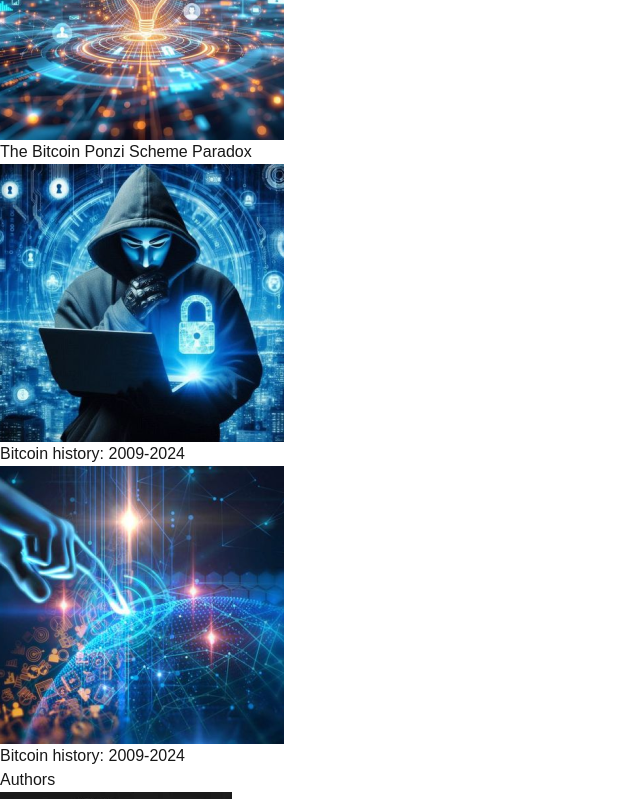
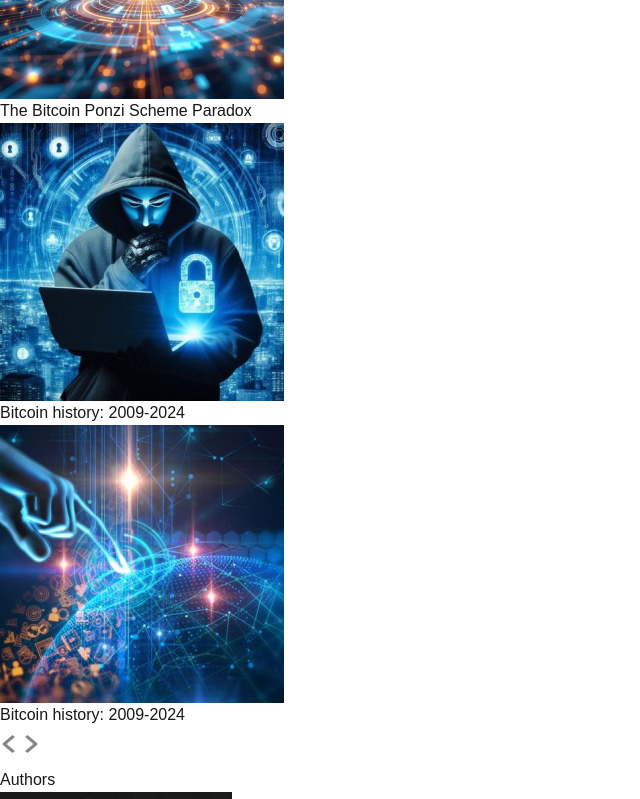
Before and after one commit to adarshkumar790/blocklens, a Next.js app: page / in a window 1280 px wide. Shown: the part 5340-6139 px from the top of the page, without its empty margins (0-640 px from the left). Built offline with nearby package versions, Linux system fonts and the light colour scheme.

Commit message:
first commit

```diff
--- a/src/components/Container.tsx
+++ b/src/components/Container.tsx
@@ -1,4 +1,3 @@
-
 import React from "react";
 
 const articles = [
@@ -42,32 +41,30 @@
 
 const Container: React.FC = () => {
   return (
-    <div className="bg-white min-h-screen py-10">
-      <div className="max-w-5xl mx-auto grid grid-cols-1 sm:grid-cols-2 md:grid-cols-3 gap-6">
+    <div className="bg-white min-h-screen p-4 py-10">
+      <div className="max-w-7xl mx-auto grid grid-cols-1 sm:grid-cols-2 md:grid-cols-3 lg:grid-cols-3 gap-6">
         {articles.map((article, index) => (
           <div
             key={index}
-            className="bg-[#F8F8F8]  shadow-md overflow-hidden hover:shadow-lg transition-shadow-[#00000040]"
+            className="bg-[#F8F8F8] shadow-md overflow-hidden hover:shadow-lg transition-shadow duration-300"
           >
             <img
               src={article.image}
               alt={article.title}
               className="w-full h-64 object-cover"
             />
-            <div className="p-2">
-              <h2 className="w-[250px] h-[64px]  font-bold left-[124px] gap-0">{article.title}</h2>
-              <p className="w-[356px] h-[69px]  left-[124px] gap-0">{article.description}</p>
-              <div className="flex items-center justify-between text-sm text-[#53575D]">
+            <div className="p-4">
+              <h2 className="font-bold text-xl leading-6">{article.title}</h2>
+              <p className="text-sm text-[#53575D] mt-2">{article.description}</p>
+              <div className="flex items-center justify-between text-xs text-[#53575D] mt-4">
                 <span>by HEKMANG</span>
-
                 <span>Jan 1, 2025</span>
               </div>
               <div className="flex justify-start items-center mt-4 mb-1">
-  <button className="text-[#FFFFFF] text-xs font-medium px-2 py-2 bg-[#1E293B] rounded hover:bg-blue-600 focus:outline-none focus:ring-2 focus:ring-blue-400">
-    {article.tag}
-  </button>
-</div>
-
+                <button className="text-[#FFFFFF] text-xs font-medium px-2 py-2 bg-[#1E293B] rounded hover:bg-blue-600 focus:outline-none focus:ring-2 focus:ring-blue-400">
+                  {article.tag}
+                </button>
+              </div>
             </div>
           </div>
         ))}
--- a/src/components/Guides.tsx
+++ b/src/components/Guides.tsx
@@ -44,44 +44,45 @@
   const visibleGuides = guides.slice(startIndex, startIndex + itemsPerPage);
 
   return (
-    <div className="bg-white min-h-screen py-10 relative">
+    <div className="bg-white min-h-screen py-10">
       <div className="max-w-6xl mx-auto px-6">
         <h2 className="text-3xl font-bold text-center mb-6">Guides</h2>
-        <div className="relative">
+
+        {/* Guides Section */}
+        <div className="flex flex-wrap gap-6 justify-center">
+          {visibleGuides.map((guide, index) => (
+            <div key={index} className="bg-white w-[220px] overflow-hidden hover:shadow-lg">
+              <img
+                src={guide.image}
+                alt={guide.title}
+                className="w-[220px] h-[240px] object-cover"
+              />
+              <div className="pt-4 px-2">
+                <h3 className="text-sm font-medium text-[#53575D]">{guide.title}</h3>
+              </div>
+            </div>
+          ))}
+        </div>
+
+        {/* Buttons Section: Add flexbox and ensure spacing */}
+        <div className="flex justify-between mt-6">
           {/* Left Button */}
           <button
             onClick={handlePrev}
             disabled={startIndex === 0}
-            className="absolute left-8 top-1/2 transform -translate-y-1/2 bg-gray-200 p-3 rounded-full hover:bg-gray-300 disabled:opacity-50"
+            className="bg-gray-200 p-3 rounded-full hover:bg-gray-300 disabled:opacity-50"
           >
             <Image src="/leftblock.png" width={20} height={20} alt="left" />
           </button>
+
           {/* Right Button */}
           <button
             onClick={handleNext}
             disabled={startIndex + itemsPerPage >= guides.length}
-            className="absolute right-8 top-1/2 transform -translate-y-1/2 bg-gray-200 p-3 rounded-full hover:bg-gray-300 disabled:opacity-50"
+            className="bg-gray-200 p-3 rounded-full hover:bg-gray-300 disabled:opacity-50"
           >
             <Image src="/rightblock.png" width={20} height={20} alt="right" />
           </button>
-          {/* Guides */}
-          <div className="flex flex-wrap gap-4 justify-center">
-            {visibleGuides.map((guide, index) => (
-              <div
-                key={index}
-                className="bg-white w-[220px] overflow-hidden hover:shadow-lg"
-              >
-                <img
-                  src={guide.image}
-                  alt={guide.title}
-                  className="w-[220px] h-[240px] object-cover"
-                />
-                <div className=" pt-4">
-                  <h3 className="text-sm   font-medium text-[#53575D]">{guide.title}</h3>
-                </div>
-              </div>
-            ))}
-          </div>
         </div>
       </div>
     </div>
```
